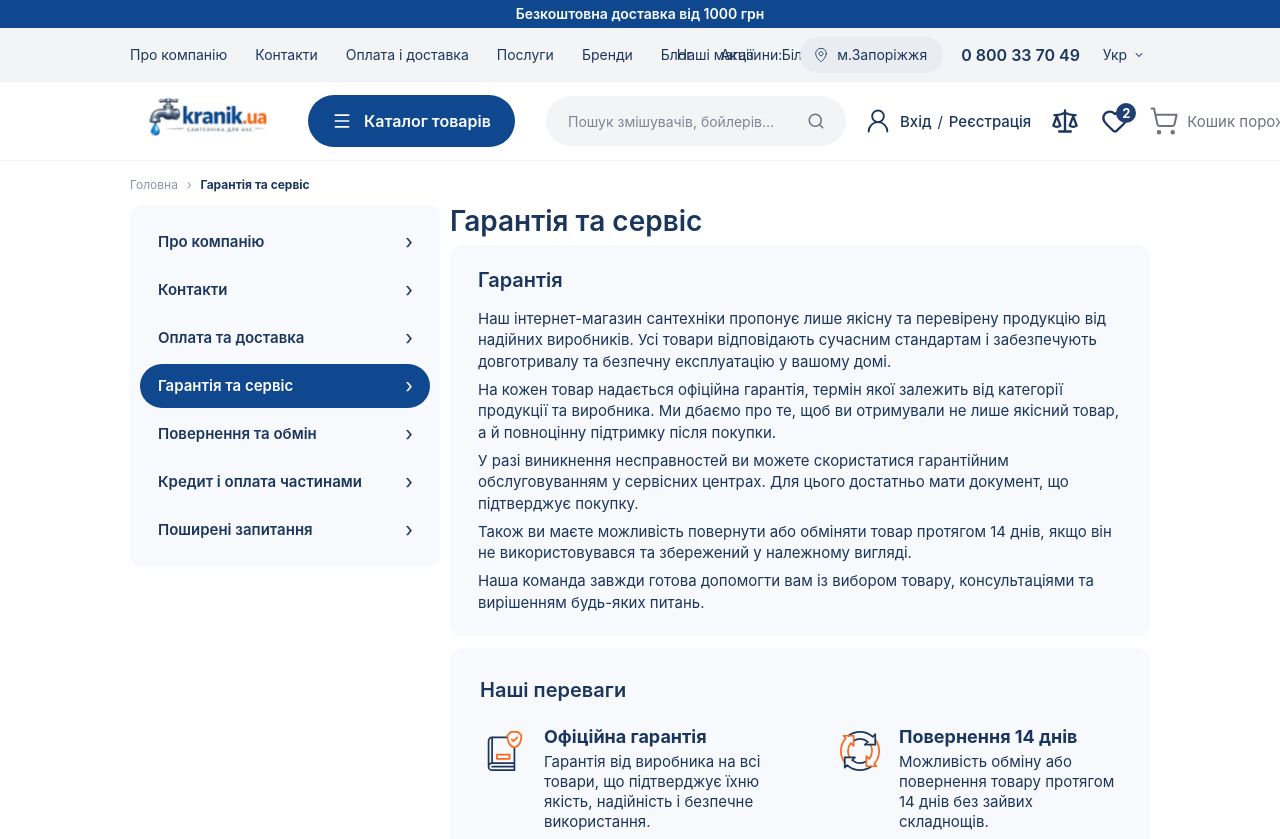
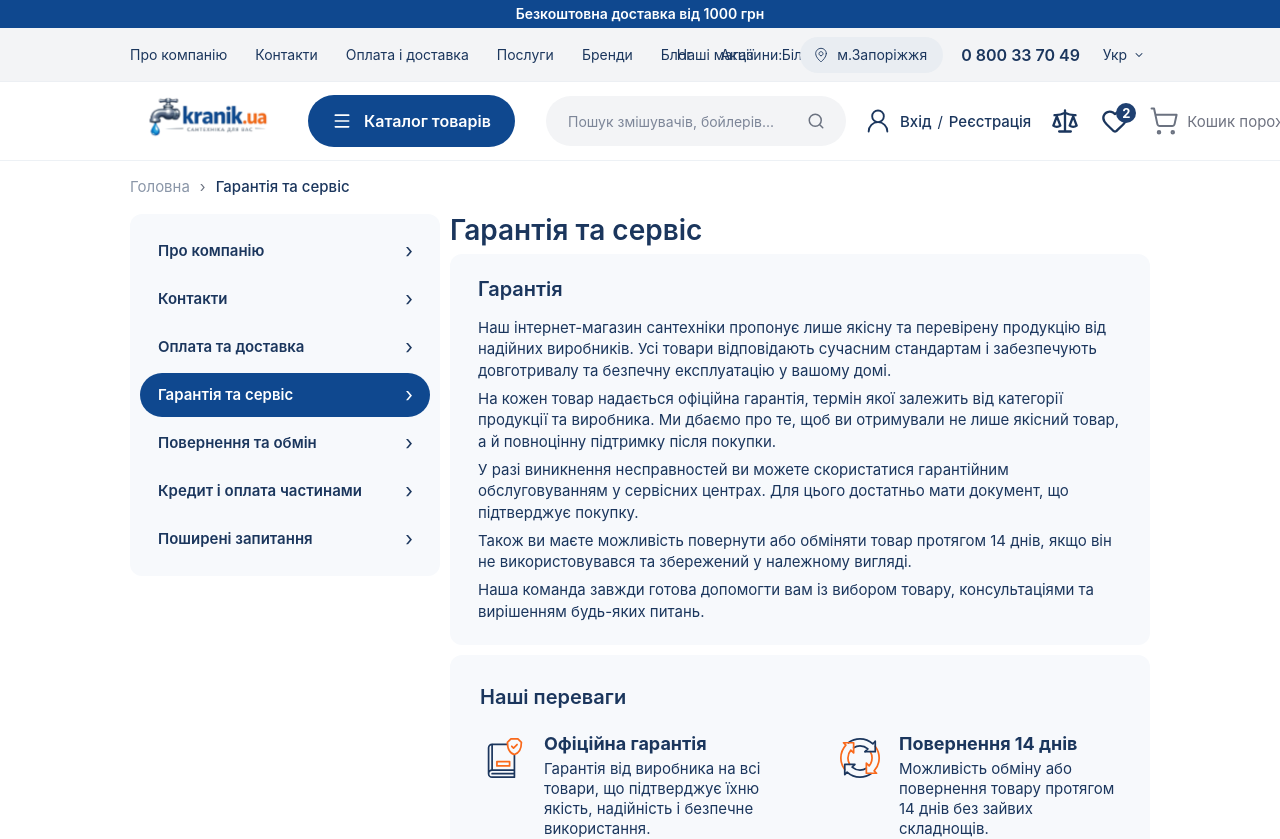
Before and after one commit to Vasyok777/kranik, a Next.js app: page /warranty-service in a window 1280 px wide. Shown: the top 839 px of the page. Built offline with nearby package versions, Linux system fonts and the light colour scheme.

Commit message:
гарантія + крихти

```diff
--- a/src/app/payment-and-delivery/page.module.scss
+++ b/src/app/payment-and-delivery/page.module.scss
@@ -5,21 +5,6 @@
 .wrapper {
   padding-top: 18px;
   padding-bottom: 34px;
-}
-
-.breadcrumbs {
-  display: flex;
-  align-items: center;
-  gap: 9px;
-  margin-bottom: 14px;
-  font-size: 12px;
-  line-height: 1;
-  color: #8a96a8;
-
-  strong {
-    color: #1b365d;
-    font-weight: 700;
-  }
 }
 
 .layout {
--- a/src/app/warranty-service/page.module.scss
+++ b/src/app/warranty-service/page.module.scss
@@ -4,22 +4,7 @@
 
 .wrapper {
   padding-top: 18px;
-  padding-bottom: 10px;
-}
-
-.breadcrumbs {
-  display: flex;
-  align-items: center;
-  gap: 9px;
-  margin-bottom: 14px;
-  font-size: 12px;
-  line-height: 1;
-  color: #8a96a8;
-
-  strong {
-    color: #1b365d;
-    font-weight: 700;
-  }
+  padding-bottom: 40px;
 }
 
 .layout {
@@ -44,7 +29,7 @@
 .card {
   width: 100%;
   padding: 23px 28px;
-  margin-bottom: 12px;
+  margin-bottom: 10px;
   background: #f7f9fc;
   border-radius: 12px;
 
@@ -67,6 +52,10 @@
   p + p {
     margin-top: 7px;
   }
+}
+
+.card:last-child {
+  margin-bottom: 0;
 }
 
 .advantagesCard {
--- a/src/app/warranty-service/page.tsx
+++ b/src/app/warranty-service/page.tsx
@@ -1,6 +1,7 @@
 import Header from '@/src/components/Header/Header';
 import Footer from '@/src/components/Footer/Footer';
 import InfoSidebar from '@/src/components/InfoSidebar/InfoSidebar';
+import Breadcrumbs from '@/src/components/Breadcrumbs/Breadcrumbs';
 import styles from './page.module.scss';
 
 const advantages = [
@@ -60,11 +61,12 @@ export default function WarrantyAndServicePage() {
       <Header />
 
       <section className={`container ${styles.wrapper}`}>
-        <div className={styles.breadcrumbs}>
-          <span>Головна</span>
-          <span>›</span>
-          <strong>Гарантія та сервіс</strong>
-        </div>
+        <Breadcrumbs
+          items={[
+            { label: 'Головна', href: '/' },
+            { label: 'Гарантія та сервіс' },
+          ]}
+        />
 
         <div className={styles.layout}>
           <InfoSidebar active="Гарантія та сервіс" />
--- /dev/null
+++ b/src/components/Breadcrumbs/Breadcrumbs.module.scss
@@ -0,0 +1,30 @@
+.breadcrumbs {
+  display: flex;
+  align-items: center;
+  gap: 6px;
+  margin-bottom: 20px;
+  font-size: 15px;
+  line-height: 1;
+  color: #6B7280;
+  font-weight: 400;
+}
+
+.item {
+  display: flex;
+  align-items: center;
+  gap: 6px;
+
+  a {
+    color: #8a96a8;
+    text-decoration: none;
+  }
+
+  strong {
+    color: #1B365D;
+    font-weight: 550;
+  }
+}
+
+.separator {
+  margin: 0 4px;
+}
--- /dev/null
+++ b/src/components/Breadcrumbs/Breadcrumbs.tsx
@@ -0,0 +1,33 @@
+import Link from 'next/link';
+import styles from './Breadcrumbs.module.scss';
+
+type Crumb = {
+  label: string;
+  href?: string;
+};
+
+type Props = {
+  items: Crumb[];
+};
+
+export default function Breadcrumbs({ items }: Props) {
+  return (
+    <div className={styles.breadcrumbs}>
+      {items.map((item, index) => {
+        const isLast = index === items.length - 1;
+
+        return (
+          <span key={index} className={styles.item}>
+            {item.href && !isLast ? (
+              <Link href={item.href}>{item.label}</Link>
+            ) : (
+              <strong>{item.label}</strong>
+            )}
+
+            {!isLast && <span className={styles.separator}>›</span>}
+          </span>
+        );
+      })}
+    </div>
+  );
+}
```
Also changed, not shown: src/app/payment-and-delivery/page.tsx (+7 -5 lines).
